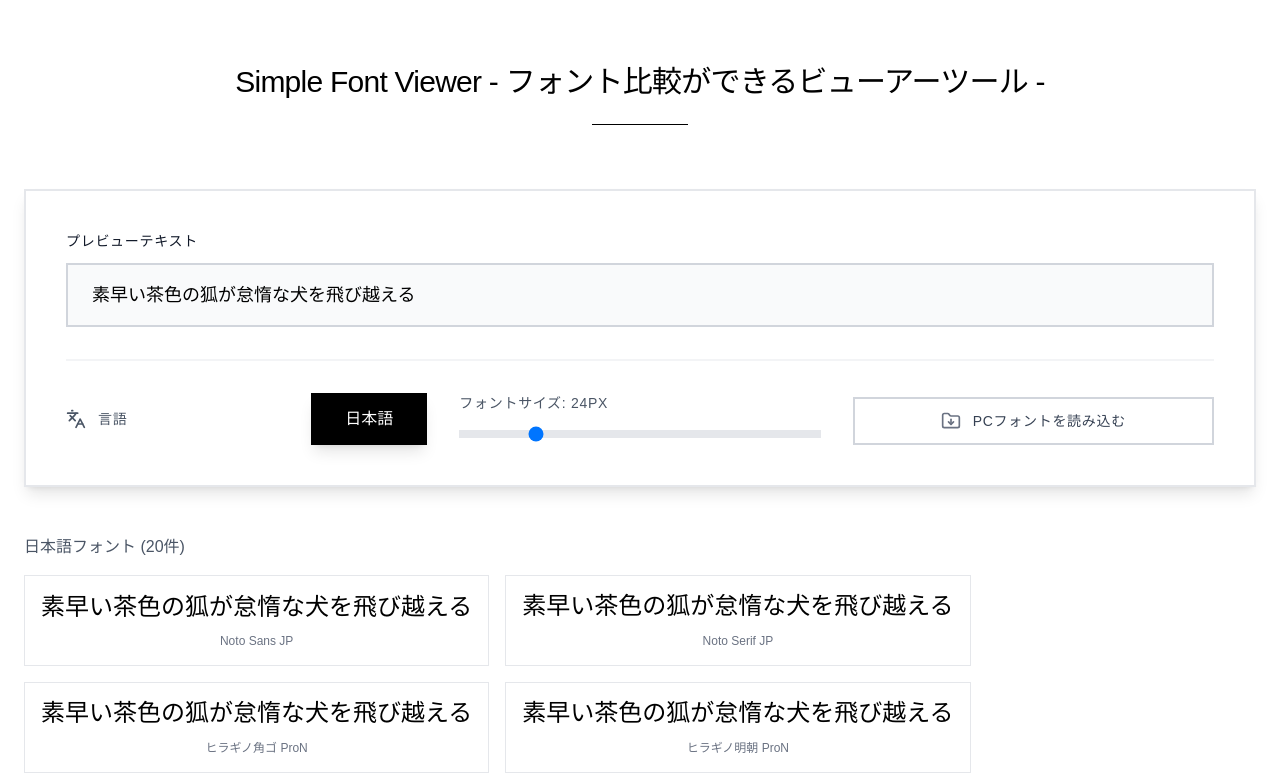
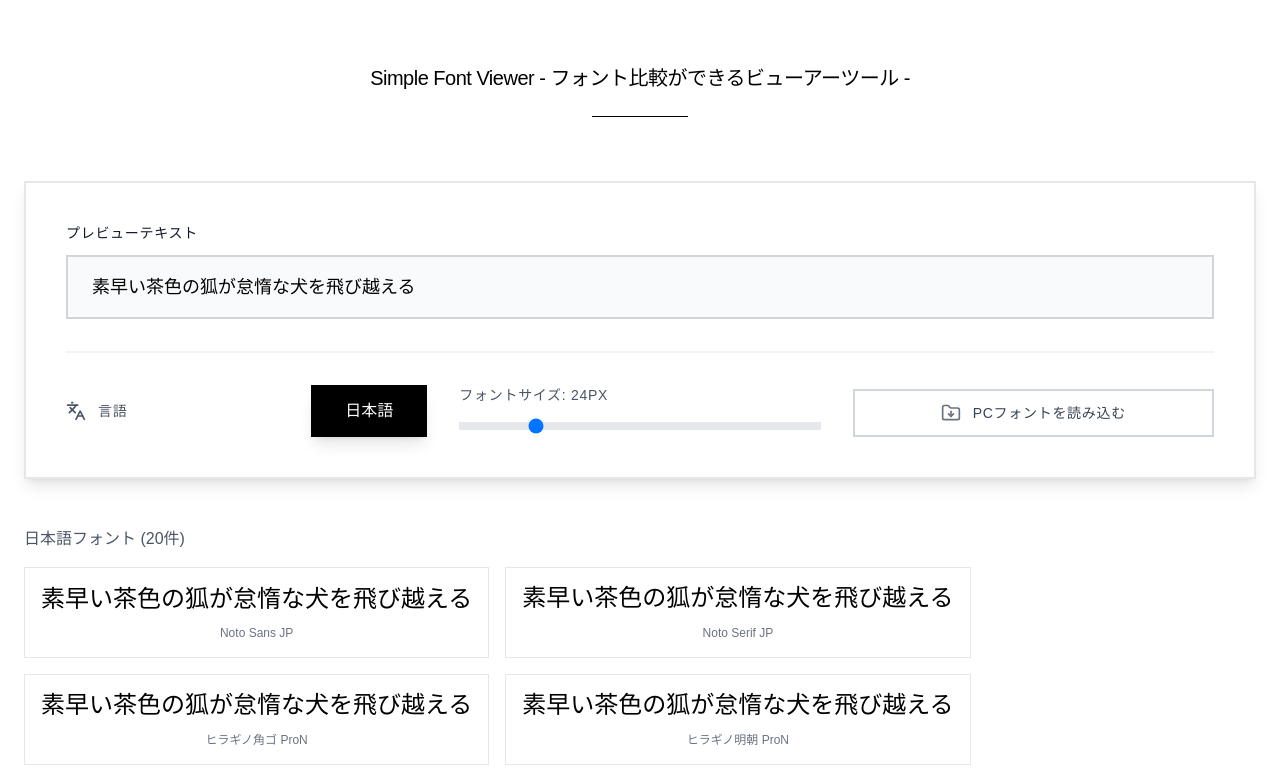
Before and after one commit to hayate1107-pixel/simple-font-viewer, a Next.js app: page / in a window 1280 px wide. Shown: the top 779 px of the page. Built offline with nearby package versions, Linux system fonts and the light colour scheme.

Commit message:
fix: h1 fontsize

```diff
--- a/src/app/page.tsx
+++ b/src/app/page.tsx
@@ -255,7 +255,7 @@ function App() {
 
         {/* --- ヘッダーエリア --- */}
         <header className="text-center mb-16">
-          <h1 className="text-4xl md:text-3xl font-light text-black mb-6 tracking-tight">
+          <h1 className="text-4xl md:text-xl font-light text-black mb-6 tracking-tight">
             Simple Font Viewer - フォント比較ができるビューアーツール -
           </h1>
           <div className="w-24 h-px bg-black mx-auto"></div>
```
